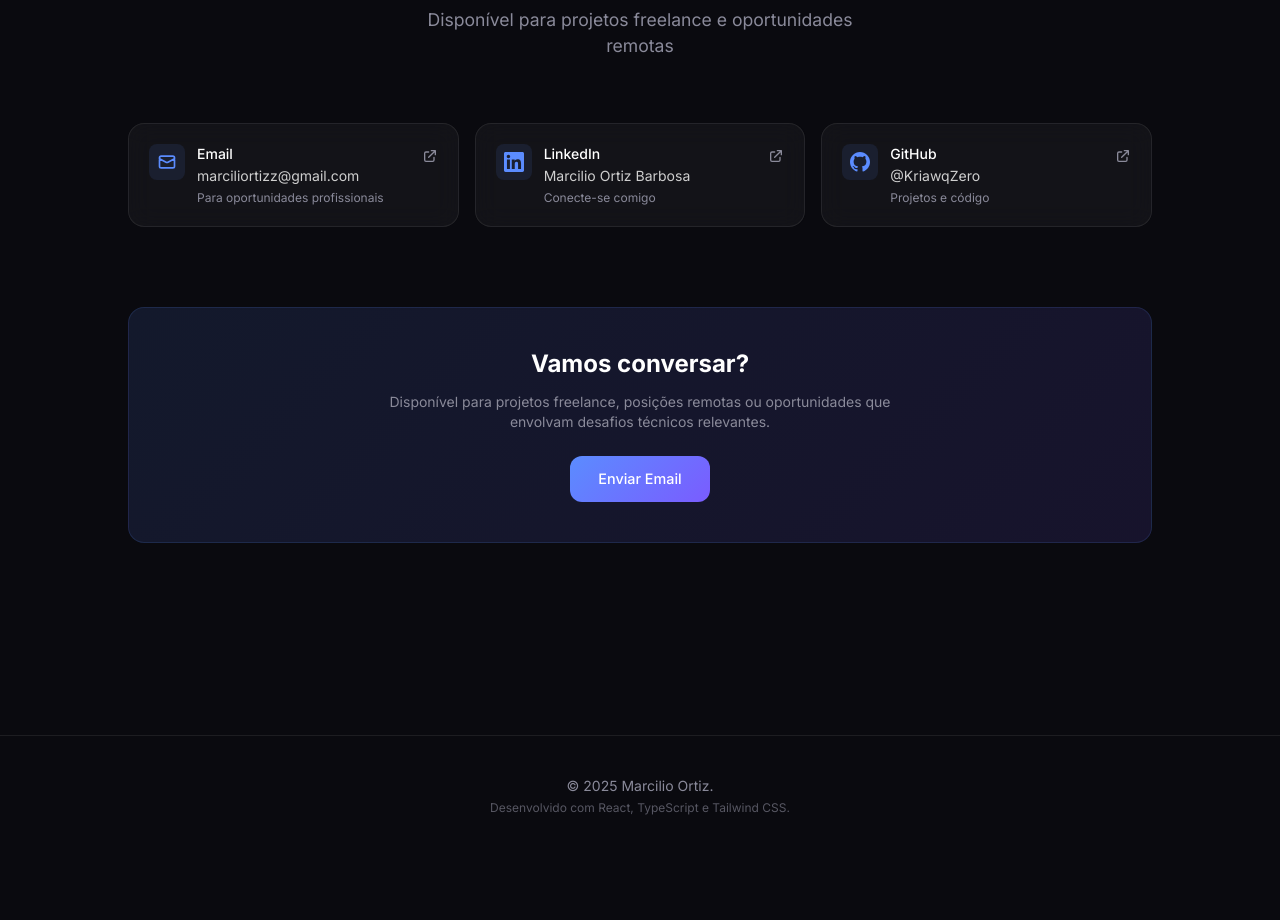
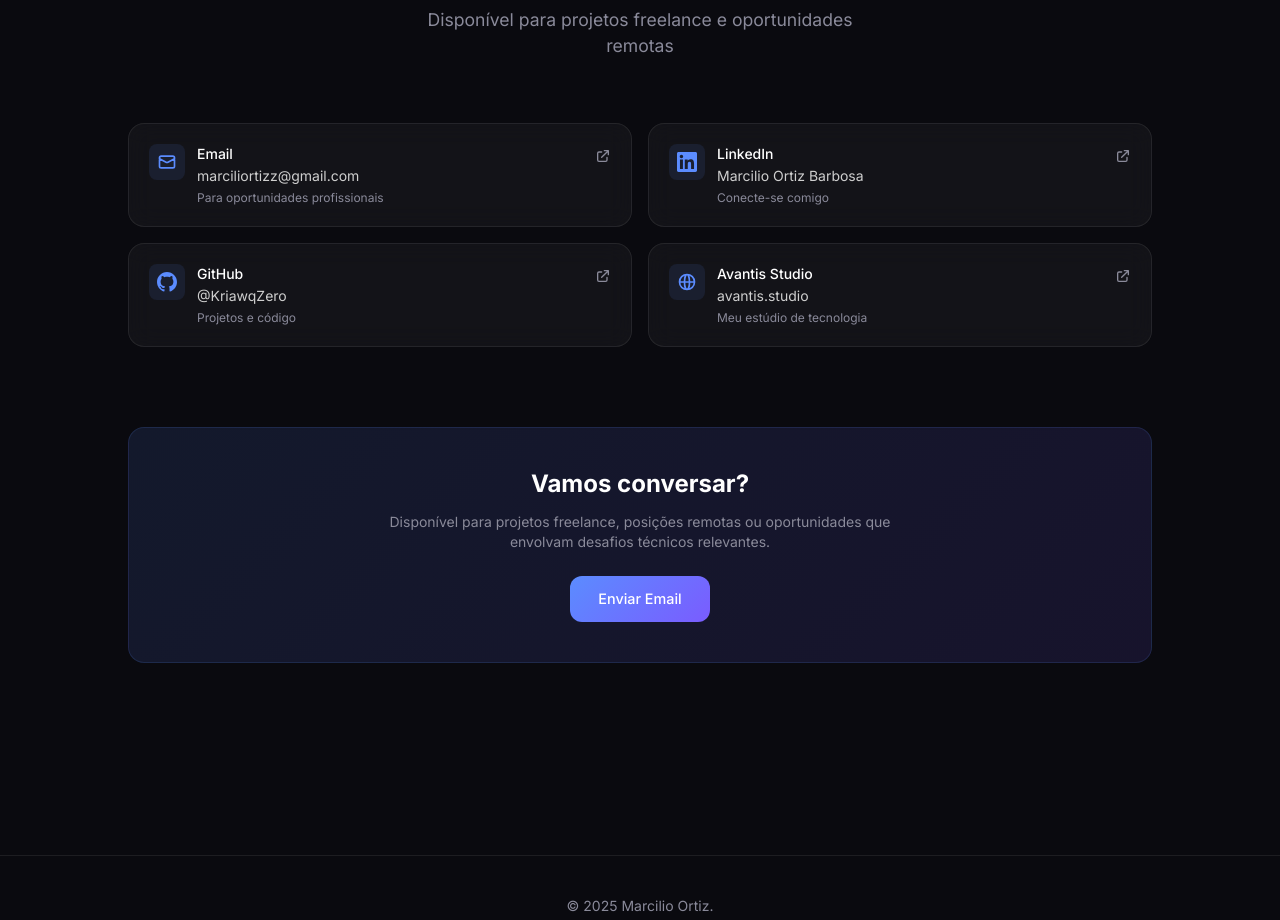
Before and after one commit to KriawqZero/portfolio-react, a React (Vite) app: page / in a window 1280 px wide. Shown: the part 6380-7300 px from the top of the page. Before the commit the page ends 7236 px from the top, so only its background shows below. Built offline with nearby package versions, Linux system fonts and the light colour scheme.

Commit message:
Add Avantis Studio contact card and adjust grid layout from 3 to 2 columns
Add new contact item for Avantis Studio (avantis.studio) with globe icon SVG. Update contact cards grid from lg:grid-cols-3 to 2-column layout. Include translations for both Portuguese and English versions.

```diff
--- a/src/components/Contact.tsx
+++ b/src/components/Contact.tsx
@@ -39,6 +39,17 @@ export default function Contact() {
       ),
       description: t.contact.github.description,
     },
+    {
+      label: t.contact.avantis.label,
+      value: 'avantis.studio',
+      href: 'https://avantis.studio/',
+      icon: (
+        <svg className="w-5 h-5" fill="none" stroke="currentColor" viewBox="0 0 24 24">
+          <path strokeLinecap="round" strokeLinejoin="round" strokeWidth="2" d="M21 12a9 9 0 01-9 9m9-9a9 9 0 00-9-9m9 9H3m9 9a9 9 0 01-9-9m9 9c1.657 0 3-4.03 3-9s-1.343-9-3-9m0 18c-1.657 0-3-4.03-3-9s1.343-9 3-9m-9 9a9 9 0 019-9" />
+        </svg>
+      ),
+      description: t.contact.avantis.description,
+    },
   ]
 
   return (
@@ -52,7 +63,7 @@ export default function Contact() {
 
         <div className="grid gap-6">
           {/* Contact Cards */}
-          <div className="grid sm:grid-cols-2 lg:grid-cols-3 gap-4">
+          <div className="grid sm:grid-cols-2 gap-4">
             {contactItems.map((contact, index) => (
               <motion.a
                 key={contact.label}
--- a/src/i18n/translations.ts
+++ b/src/i18n/translations.ts
@@ -94,6 +94,7 @@ interface TranslationSchema {
     email: { label: string; description: string }
     linkedin: { label: string; description: string }
     github: { label: string; description: string }
+    avantis: { label: string; description: string }
     whatsapp: { label: string; description: string }
     locationTitle: string
     location: string
@@ -319,6 +320,10 @@ export const translations: Record<Locale, TranslationSchema> = {
       github: {
         label: 'GitHub',
         description: 'Projetos e código',
+      },
+      avantis: {
+        label: 'Avantis Studio',
+        description: 'Meu estúdio de tecnologia',
       },
       whatsapp: {
         label: 'Canal privado',
@@ -549,6 +554,10 @@ export const translations: Record<Locale, TranslationSchema> = {
         label: 'GitHub',
         description: 'Projects & code',
       },
+      avantis: {
+        label: 'Avantis Studio',
+        description: 'My technology studio',
+      },
       whatsapp: {
         label: 'Private channel',
         description: 'Not publicly shared',
```
